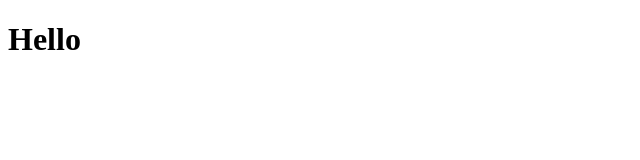
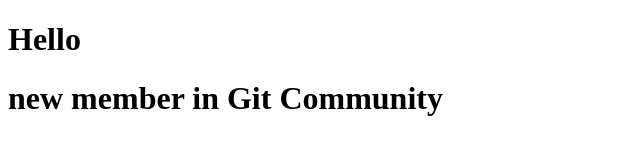
Before and after one commit to adhikari-anil/startedFromToday, a plain HTML site: page index.html in a window 1280 px wide. Shown: the whole page, without its empty margins (0-640 px from the left). Drawn offline with Linux system fonts and the light colour scheme.

Commit message:
File is update..

```diff
--- a/index.html
+++ b/index.html
@@ -7,5 +7,6 @@
 </head>
 <body>
     <h1>Hello</h1>
+    <h1> new member in Git Community </h1>
 </body>
 </html>
```
